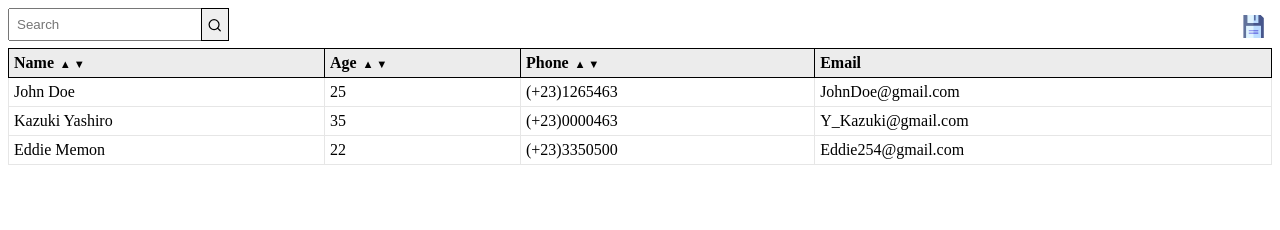
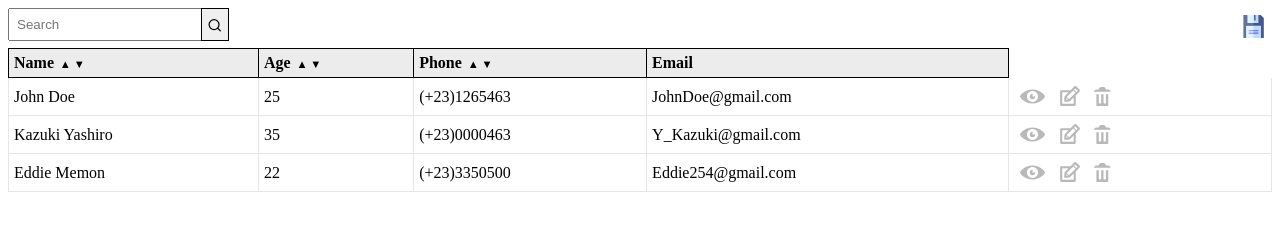
Before and after one commit to adnanali17official/react-table-lite, a React app: page / in a window 1280 px wide. Built offline with nearby package versions, Linux system fonts and the light colour scheme.

Commit message:
action buttons only icons added

```diff
--- a/src/components/table/Table.css
+++ b/src/components/table/Table.css
@@ -90,3 +90,20 @@
 	/* border-left: 0px; */
 	outline: none !important;
 }
+
+.rtl-action-btn-container{
+	display: flex;
+}
+.rtl-action-btn-container button,
+.rtl-action-btn-container button:focus,
+.rtl-action-btn-container button:hover{
+	cursor:pointer;
+	border:none;
+	background: none;
+	outline:none;
+}
+.rtl-action-btn-delete-btn,
+.rtl-action-btn-edit-btn,
+.rtl-action-btn-view-btn{
+	color: #b9b9b9;;
+}
--- a/src/components/table/Table.js
+++ b/src/components/table/Table.js
@@ -185,6 +185,38 @@ export default class Table extends React.Component {
           {
             header.length ?
               header.map((header_key, index) => (
+                index === header.length -1 ?
+                  <>
+                    <td
+                      key={index}
+                      style={dataStyle}
+                    >
+                      {data_row[header_key]}
+                    </td>
+                    <td
+                      key={index + 1}
+                      className="rtl-table-actions"
+                    >
+                      <div className="rtl-action-btn-container">
+                        <button className="rtl-action-btn-view-btn">
+                          <i>
+                            <svg fill="currentColor" style={{verticalAlign: "middle"}}width="25" height="25" display="inline-block" viewBox="0 0 20 20" > <path d="M10 4.4C3.439 4.4 0 9.232 0 10c0 .766 3.439 5.6 10 5.6 6.56 0 10-4.834 10-5.6 0-.768-3.44-5.6-10-5.6zm0 9.907c-2.455 0-4.445-1.928-4.445-4.307 0-2.379 1.99-4.309 4.445-4.309s4.444 1.93 4.444 4.309c0 2.379-1.989 4.307-4.444 4.307zM10 10c-.407-.447.663-2.154 0-2.154-1.228 0-2.223.965-2.223 2.154s.995 2.154 2.223 2.154c1.227 0 2.223-.965 2.223-2.154 0-.547-1.877.379-2.223 0z"></path> </svg>
+                          </i>
+                        </button>
+                        <button className="rtl-action-btn-edit-btn">
+                          <i>
+                            <svg fill="currentColor" style={{ verticalAlign: "middle" }} width="25" height="25" display="inline-block" viewBox="0 0 24 24" > <path d="M21.561 5.318l-2.879-2.879A1.495 1.495 0 0017.621 2c-.385 0-.768.146-1.061.439L13 6H4a1 1 0 00-1 1v13a1 1 0 001 1h13a1 1 0 001-1v-9l3.561-3.561c.293-.293.439-.677.439-1.061s-.146-.767-.439-1.06zM11.5 14.672L9.328 12.5l6.293-6.293 2.172 2.172-6.293 6.293zm-2.561-1.339l1.756 1.728L9 15l-.061-1.667zM16 19H5V8h6l-3.18 3.18c-.293.293-.478.812-.629 1.289-.16.5-.191 1.056-.191 1.47V17h3.061c.414 0 1.108-.1 1.571-.29.464-.19.896-.347 1.188-.64L16 13v6zm2.5-11.328L16.328 5.5l1.293-1.293 2.171 2.172L18.5 7.672z"></path> </svg>
+                          </i>
+                        </button>
+                        <button className="rtl-action-btn-delete-btn">
+                          <i>
+                            <svg fill="currentColor" style={{ verticalAlign: "middle" }} width="19" height="19" display="inline-block" viewBox="0 0 8 8" > <path d="M3 0c-.55 0-1 .45-1 1H1c-.55 0-1 .45-1 1h7c0-.55-.45-1-1-1H5c0-.55-.45-1-1-1H3zM1 3v4.81c0 .11.08.19.19.19h4.63c.11 0 .19-.08.19-.19V3h-1v3.5c0 .28-.22.5-.5.5s-.5-.22-.5-.5V3h-1v3.5c0 .28-.22.5-.5.5s-.5-.22-.5-.5V3h-1z"></path> </svg>
+                          </i>
+                        </button>
+                      </div>
+                    </td>
+                  </>
+                  :
                   <td
                     key={index}
                     style={dataStyle}
```
Lines whose indentation alone changed are shown as unchanged.
